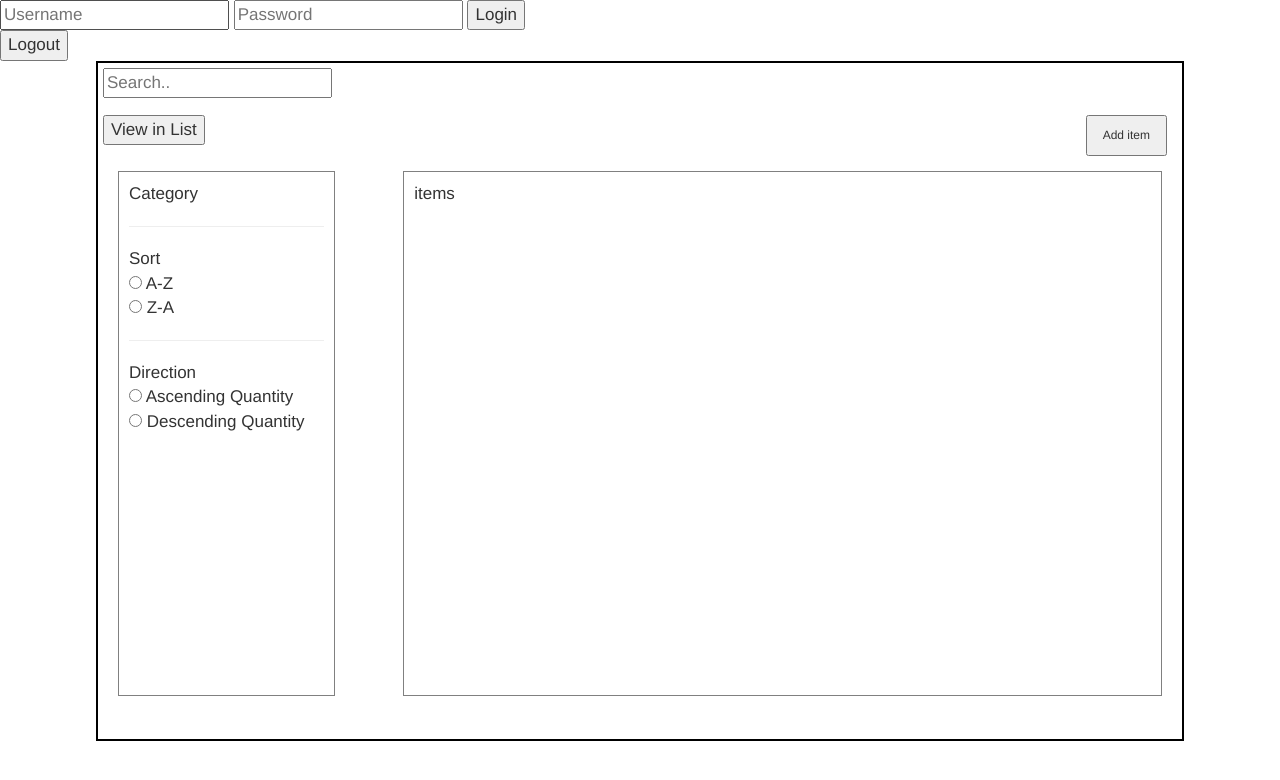
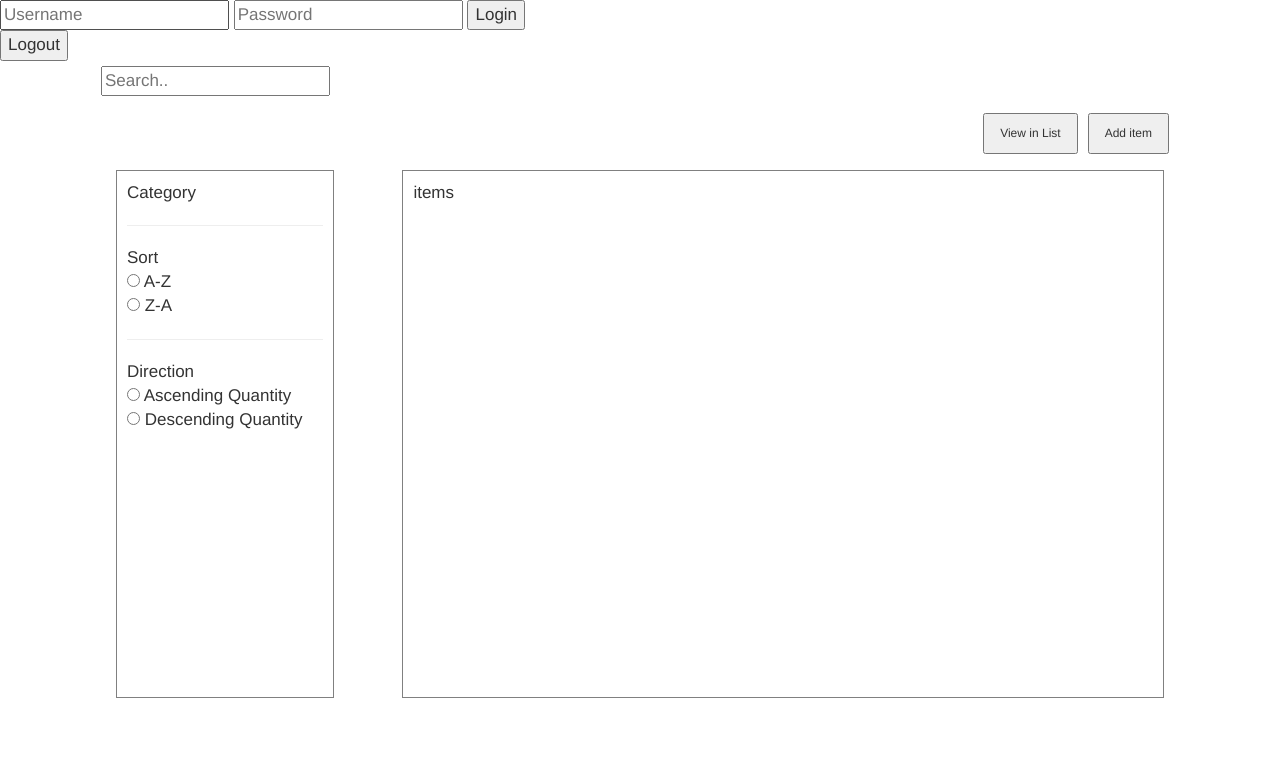
Before and after one commit to rgalbonian/liarsProject, a plain HTML site: page index.html in a window 1280 px wide. Drawn offline with nearby package versions, Linux system fonts and the light colour scheme; no server answers.

Commit message:
Update inventory.css

```diff
--- a/inventory.css
+++ b/inventory.css
@@ -5,7 +5,6 @@
 	display:none;
 }
 .inventory-div{
-	border: 2px solid black;
 	height: 85%;
 	width: 85%;
 	margin:0 auto;
@@ -71,13 +70,13 @@ input[type="number"] {
 
 
 
-#add-item-btn, #view-in-list-btn {
+
+.add-item-btn, .view-in-list-btn {
   padding: 10px 15px;
   font-size: 12px;
   cursor: pointer;
   text-align: center;
   float:right;
-
 }
 .view-in-list-btn{
 	margin-right: 10px;
```
